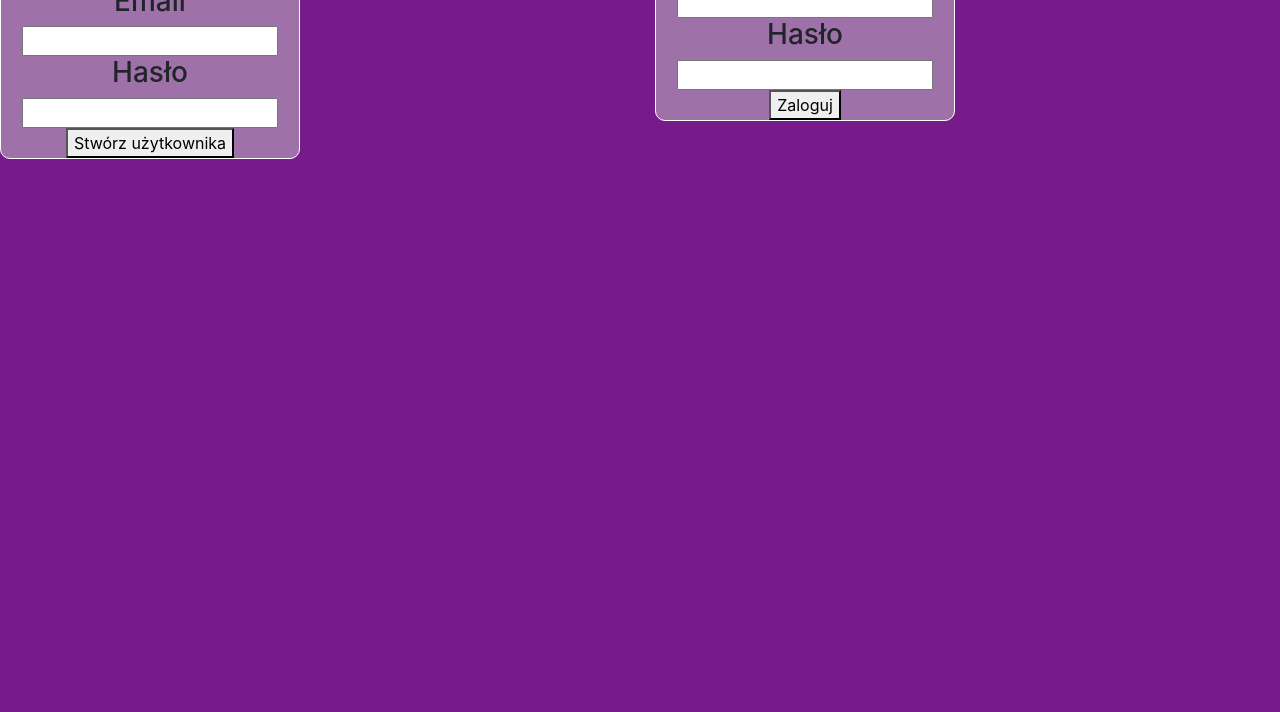
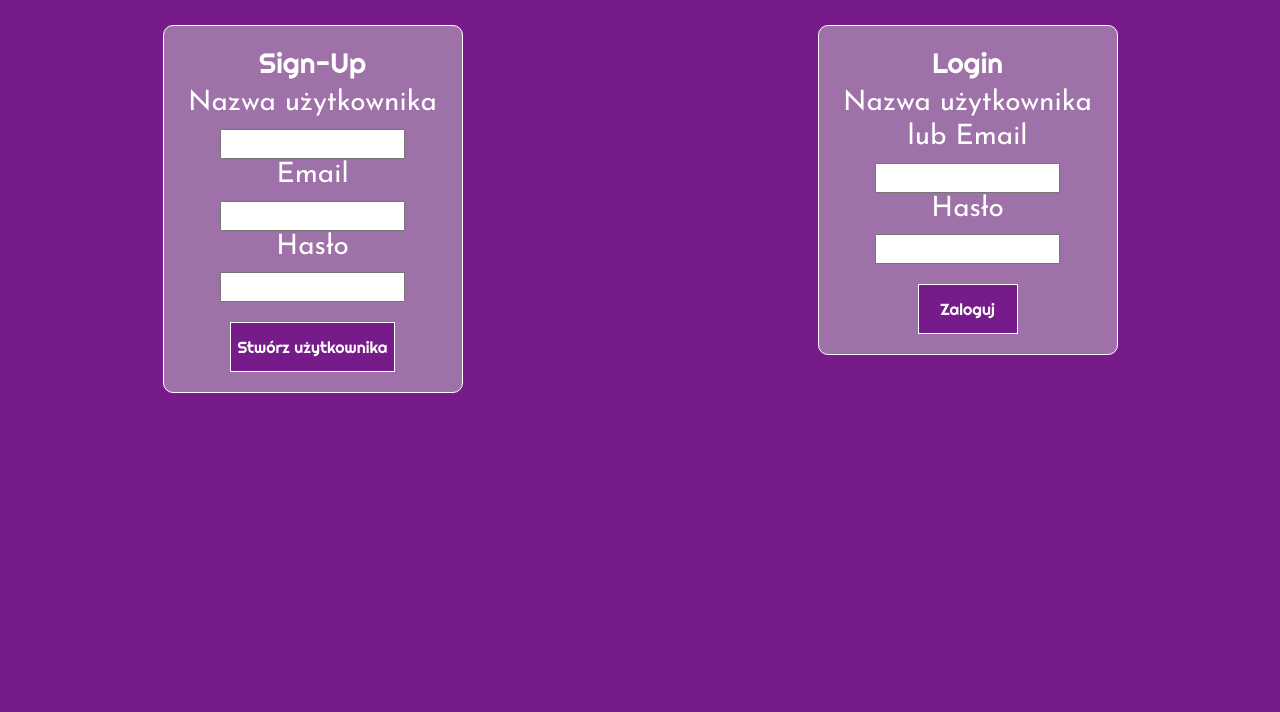
Before and after one commit to Sailor70/SoundgramOld, a website: page soundgram/client/index.html in a window 1280 px wide. Shown: the part 88-800 px from the top of the page. Drawn offline with nearby package versions, Linux system fonts and the light colour scheme; some packages are replaced by stand-ins of ours; files whose address does not match are found by name.

Commit message:
home Frontend

```diff
--- a/soundgram/client/components/home/home.html
+++ b/soundgram/client/components/home/home.html
@@ -1,6 +1,10 @@
-<div class="row">
+<div>
+        <h1 class="section-title text-center">Welcome to Soundgram</h1>
+        <h4 class="text-center">Soundgram jest miejscem do dzielenia się z innymi swoimi dźwiękami</h4>
+        <div class="row"> <!-- class="row" -->
             <div class="col text-center"> <!--układ elementu na stronie, "col-lg-6 col-md-6 col-sm-6 col-xl-12 text-center"-->
-        <div class="landing-panel center-block">
+                <div class="landing-panel mx-auto">
+                    <h3 class="section-title">Sign-Up</h3>
                     <h3>Nazwa użytkownika</h3>
                     <input type="text" ng-model="newUser.username" maxlength="40" /> <!-- ng-model przypisuje
                     wartości uzyskane z html do danych aplikacji -->
@@ -11,20 +15,22 @@
                     <h3>Hasło</h3>
                     <input type="password" ng-model="newUser.user_password"/> <br>
 
-            <button ng-click="createUser(newUser)">Stwórz użytkownika</button>
+                    <button class="cta-button" ng-click="createUser(newUser)">Stwórz użytkownika</button>
                 </div>
             </div>
 
             <div class="col text-center">
-        <div class="landing-panel center-block">
+                <div class="landing-panel mx-auto">
+                    <h3 class="section-title">Login</h3>
                     <h3>Nazwa użytkownika lub Email</h3>
                     <input type="text" ng-model="existingUser.loginName"/>
 
                     <h3>Hasło</h3>
                     <input type="text" ng-model="existingUser.password"/> <br>
 
-            <button ng-click="logUserIn(existingUser)">Zaloguj</button>
+                    <button class="cta-button" ng-click="logUserIn(existingUser)">Zaloguj</button>
                 </div>
             </div>
 
         </div>
+    </div>
--- a/soundgram/client/index.html
+++ b/soundgram/client/index.html
@@ -1,8 +1,9 @@
 <html ng-app="app"> <!-- definiujemy aplikacje angularową (moduł app.js)-->
     <head>
+        <!--fonts-->
+        <link href="https://fonts.googleapis.com/css?family=Josefin+Sans|Righteous" rel="stylesheet">
+
         <!-- libraries-->
-
-        <!--fonts-->
         <meta charset="utf-8">
         <link rel="stylesheet" href="https://stackpath.bootstrapcdn.com/bootstrap/4.3.1/css/bootstrap.min.css"
         integrity="sha384-ggOyR0iXCbMQv3Xipma34MD+dH/1fQ784/j6cY/iJTQUOhcWr7x9JvoRxT2MZw1T" crossorigin="anonymous">
@@ -10,6 +11,7 @@
         <!--my styles-->
         <link rel="stylesheet" href="/client/styles/general.css" />
         <link rel="stylesheet" href="/client/styles/landing.css" />
+        <link rel="stylesheet" href="/client/styles/buttons.css" />
     </head>
 
     <body>
--- /dev/null
+++ b/soundgram/client/styles/buttons.css
@@ -0,0 +1,15 @@
+/* Buttons */
+
+.cta-button{ /* control action button */
+    min-width: 100px;
+    height: 50px;
+    background-color: #771b8b;
+    color: #fff;
+    border: 1px solid #fff;
+    margin-top: 20px;
+    font-family: 'Righteous';
+}
+
+.cta-button:hover{
+    background-color: #ad57c0
+}
--- a/soundgram/client/styles/general.css
+++ b/soundgram/client/styles/general.css
@@ -2,4 +2,13 @@
 
 body{
     background-color: #771b8b;
+    font-family: 'Josefin Sans', sans-serif;
 }
+
+input {
+    color: #000;
+}
+
+.section-title {
+    font-family: 'Righteous';
+}
--- a/soundgram/client/styles/landing.css
+++ b/soundgram/client/styles/landing.css
@@ -5,4 +5,11 @@
     border: 1px solid #fff;
     background-color: #9E71A8;
     max-width: 300px;
+    min-height: 200px;
+    padding-bottom: 20px;
+    padding-top: 20px;
+    padding-left: 10px;
+    padding-right: 10px;
+    color: #fff;
+    margin-top: 20px;
 }
```
Lines whose indentation alone changed are shown as unchanged.
